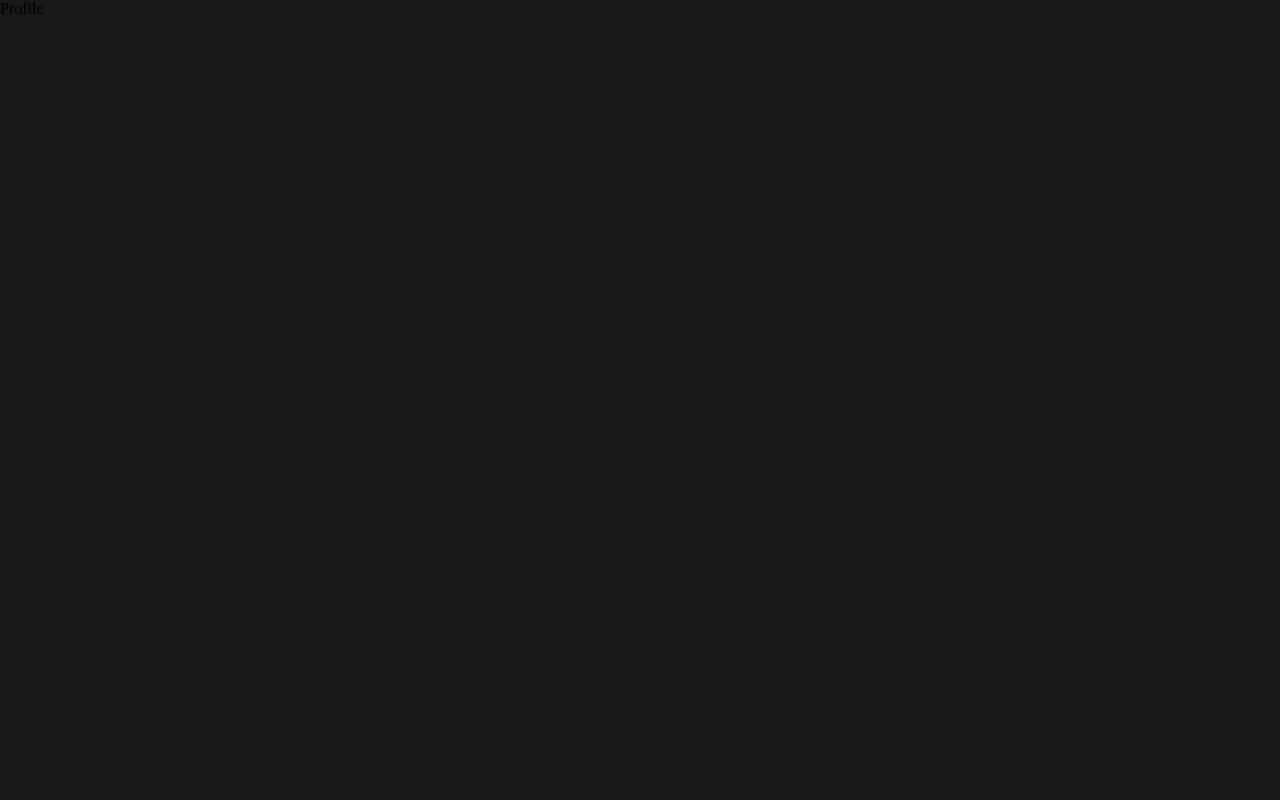
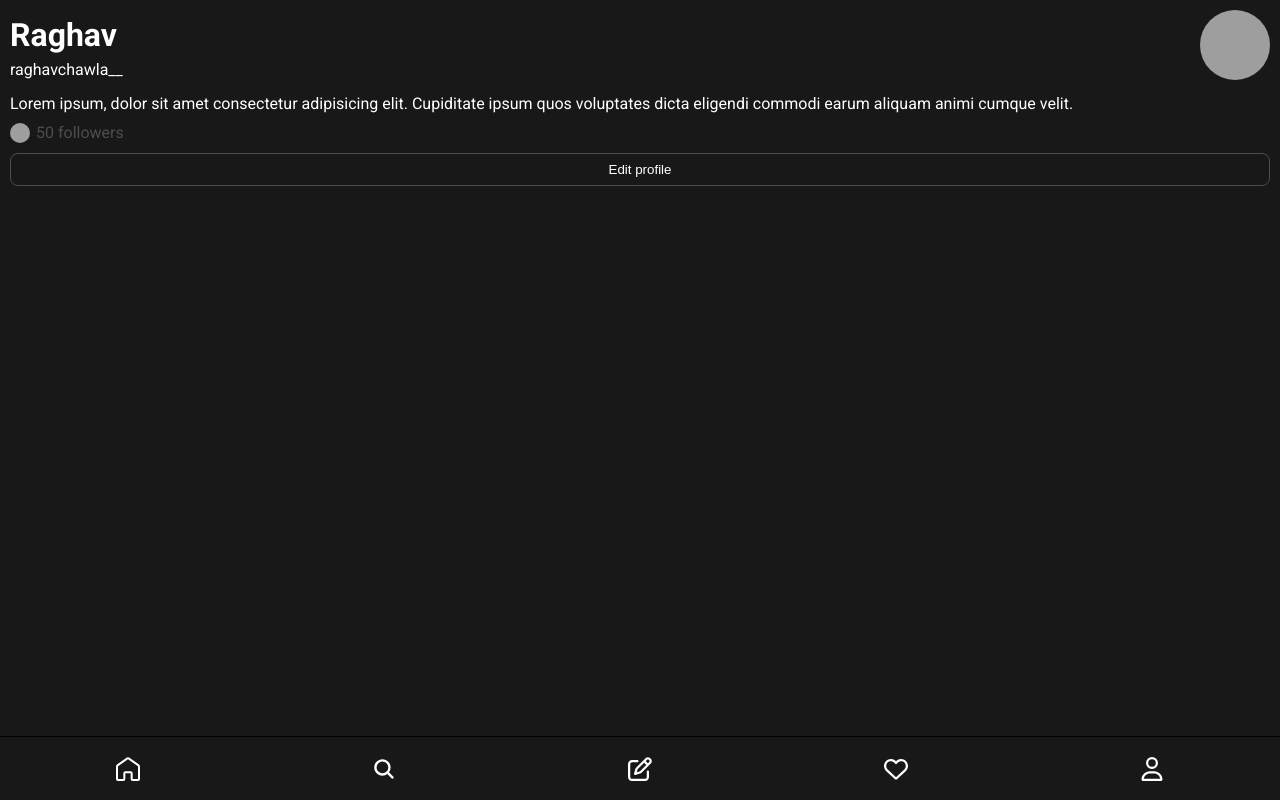
Before and after one commit to raghchawla131/YapSpace, a React (Vite) app in the folder client/: page /profile in a window 1280 px wide. Built offline with nearby package versions, Linux system fonts and the light colour scheme; grey boxes are pictures that could not be loaded.

Commit message:
profile and edit profile pop up

```diff
--- a/client/index.html
+++ b/client/index.html
@@ -4,6 +4,11 @@
     <meta charset="UTF-8" />
     <link rel="icon" type="image/svg+xml" href="/vite.svg" />
     <meta name="viewport" content="width=device-width, initial-scale=1.0" />
+    <link rel="preconnect" href="https://fonts.googleapis.com">
+    <link rel="preconnect" href="https://fonts.gstatic.com" crossorigin>
+    <link
+      href="https://fonts.googleapis.com/css2?family=Roboto:ital,wght@0,100;0,300;0,400;0,500;0,700;0,900;1,100;1,300;1,400;1,500;1,700;1,900&display=swap"
+      rel="stylesheet">
     <title>YapSpace</title>
   </head>
   <body>
--- a/client/src/App.css
+++ b/client/src/App.css
@@ -3,9 +3,11 @@
   padding: 0;
   box-sizing: border-box;
   background-color: #181818;
+  color: white;
 }
 
 html, body {
   height: 100%;
   width: 100%;
+  font-family: "Roboto", sans-serif;
 }
--- a/client/src/App.tsx
+++ b/client/src/App.tsx
@@ -2,6 +2,7 @@ import {
   createBrowserRouter,
   RouterProvider,
   Route,
+  Outlet,
   Link,
 } from "react-router-dom";
 import './App.css'
@@ -12,20 +13,25 @@ import Search from "./pages/Search/Search";
 import CreatePost from "./pages/CreatePost/CreatePost";
 import Activity from "./pages/Activity/Activity";
 import Profile from "./pages/Profile/Profile";
+import Footer from "./components/layout/Footer";
 
+const Layout = () => {
+  return (
+    <div className="layout">
+      <Outlet />
+      <Footer />
+    </div>
+  );
+};
 
 const router = createBrowserRouter([
   {
     path: "/",
+    element: <Layout />,
+    children: [
+      {
+        path: "/",
         element: <Home/>
-  },
-  {
-    path: "/login",
-    element: <Login/>
-  },
-  {
-    path: "/signup",
-    element: <Signup/>
       },
       {
         path: "/search",
@@ -43,6 +49,16 @@ const router = createBrowserRouter([
         path: "/profile",
         element: <Profile/>
       },
+    ],
+  },
+  {
+    path: "/login",
+    element: <Login/>
+  },
+  {
+    path: "/signup",
+    element: <Signup/>
+  },
 ]);
 
 function App() {
--- a/client/src/components/layout/Footer.tsx
+++ b/client/src/components/layout/Footer.tsx
@@ -17,7 +17,7 @@ const Footer = () => {
     navigate("/search");
   };
   const navigateToCreatePost = () => {
-    navigate("/create-post");
+    navigate("/create");
   };
   const navigateToActivity = () => {
     navigate("/activity");
--- a/client/src/components/layout/Navbar.css
+++ b/client/src/components/layout/Navbar.css
@@ -1,10 +1,12 @@
 .navbar {
   height: 4rem;
-  border-bottom: 1px solid black;
+  width: 100%;
   display: flex;
   justify-content: center;
   align-items: center;
+  border-bottom: 1px solid black;
 }
+
 .navbar__logo {
   height: 2.5rem;
   width: 2.5rem;
--- a/client/src/pages/Profile/Profile.css
+++ b/client/src/pages/Profile/Profile.css
@@ -0,0 +1,107 @@
+.profile {
+  padding: 10px;
+}
+
+.profile__info {
+  display: flex;
+  flex-direction: column;
+  gap: 10px;
+}
+
+.profile__info-container {
+  display: flex;
+  justify-content: space-between;
+  align-items: center;
+}
+
+.profile__info-header {
+  display: flex;
+  flex-direction: column;
+  gap: 6px;
+}
+
+.profile__info-img {
+  width: 70px;
+  height: 70px;
+  border-radius: 50%;
+  object-fit: cover;
+}
+
+.profile__info-followers {
+  display: flex;
+  gap: 6px;
+}
+
+.profile__info-followers-img {
+  width: 20px;
+  height: 20px;
+  border-radius: 50%;
+  object-fit: cover;
+}
+
+.profile__info-followers-cnt {
+  color: #4d4d4d;
+}
+
+.profile__info-edit-profile-btn  {
+  border: 1px solid #4d4d4d;
+  border-radius: 8px;
+  width: 100%;
+  padding: 8px 20px;
+}
+
+
+/* edit profile pop up */
+
+.popup-backdrop {
+  position: fixed;
+  top: 0;
+  left: 0;
+  width: 100%;
+  height: 100%;
+  background-color: rgba(0, 0, 0, 0.5);
+  z-index: 999;
+}
+
+.popup {
+  position: absolute;
+  top: 50%;
+  left: 50%;
+  transform: translate(-50%, -50%);
+  width: 80vw;
+  padding: 10px;
+  border: 1px solid #4d4d4d;
+  border-radius: 8px;
+  z-index: 1000;
+}
+
+.popup__form {
+  display: flex;
+  flex-direction: column;
+  gap: 10px;
+}
+
+.popup__form-group {
+  display: flex;
+  flex-direction: column;
+  gap: 10px;
+}
+
+.popup__label {
+  font-size: 14px;
+}
+
+.popup__input {
+  outline: none;
+  border: none;
+  border-bottom: 1px solid #4d4d4d;
+  padding-bottom: 6px;
+}
+
+.popup__btn {
+  background-color: white;
+  color: black;
+  border-radius: 8px;
+  border: none;
+  padding: 10px;
+}
--- a/client/src/pages/Profile/Profile.tsx
+++ b/client/src/pages/Profile/Profile.tsx
@@ -1,9 +1,116 @@
-import React from 'react'
+import React, { ChangeEvent, useState } from "react";
+import "./Profile.css";
+import { signup } from "../../../../server/controllers/auth";
+
+interface EditProfileData {
+  name: string;
+  bio: string;
+}
 
 const Profile = () => {
+  const [showPopUp, setShowPopUp] = useState(false);
+  const [editProfileData, setEditProfileData] = useState<EditProfileData>({
+    name: "",
+    bio: "",
+  });
+
+  const toggleEditProfile = () => {
+    setShowPopUp(!showPopUp);
+  };
+
+  const handlePopupClick = (
+    e: React.MouseEvent<HTMLDivElement, MouseEvent>
+  ) => {
+    e.stopPropagation();
+  };
+
+  const handleFormChange = (e: ChangeEvent<HTMLInputElement>) => {
+    setEditProfileData({
+      ...editProfileData,
+      [e.target.name]: e.target.value,
+    });
+  }
+
+  const handleSubmit = () => {
+    // Call the API to update the user's profile
+  };
+
   return (
-    <div>Profile</div>
-  )
-}
+    <>
+      <div className="profile">
+        <div className="profile__info">
+          <div className="profile__info-container">
+            <div className="profile__info-header">
+              <h1 className="profile__info-name">Raghav</h1>
+              <p className="profile__info-username">raghavchawla__</p>
+            </div>
+            <div className="profile__info-img-container">
+              <img
+                className="profile__info-img"
+                src="https://images.unsplash.com/photo-1625516152414-8f33eef3d660?q=80&w=1964&auto=format&fit=crop&ixlib=rb-4.0.3&ixid=M3wxMjA3fDB8MHxwaG90by1wYWdlfHx8fGVufDB8fHx8fA%3D%3D"
+                alt=""
+              />
+            </div>
+          </div>
+          <div className="profile__info-bio">
+            <p>
+              Lorem ipsum, dolor sit amet consectetur adipisicing elit.
+              Cupiditate ipsum quos voluptates dicta eligendi commodi earum
+              aliquam animi cumque velit.
+            </p>
+          </div>
+          <div className="profile__info-followers">
+            <img
+              className="profile__info-followers-img"
+              src="https://images.unsplash.com/photo-1702838834593-5d1bbab96706?q=80&w=1938&auto=format&fit=crop&ixlib=rb-4.0.3&ixid=M3wxMjA3fDB8MHxwaG90by1wYWdlfHx8fGVufDB8fHx8fA%3D%3D"
+              alt=""
+            />
+            <p className="profile__info-followers-cnt">50 followers</p>
+          </div>
+          <div className="profile__info-edit-profile">
+            <button
+              onClick={toggleEditProfile}
+              className="profile__info-edit-profile-btn"
+            >
+              Edit profile
+            </button>
+          </div>
+        </div>
+        <div className="profile__posts"></div>
+      </div>
+      {showPopUp && (
+        <div onClick={toggleEditProfile} className="popup-backdrop">
+          <div onClick={handlePopupClick} className="popup">
+            <form onSubmit={handleSubmit} className="popup__form">
+              <div className="popup__form-group">
+                <label className="popup__label">Name</label>
+                <input
+                  type="text"
+                  placeholder="Name"
+                  name="name"
+                  className="popup__input"
+                  onChange={handleFormChange}
+                />
+              </div>
+              <div className="popup__form-group">
+                <label className="popup__label">Bio</label>
+                <input
+                  type="text"
+                  placeholder="Write a bio..."
+                  name="bio"
+                  className="popup__input"
+                  onChange={handleFormChange}
+                />
+              </div>
+              <button className="popup__btn" type="submit">
+                Done
+              </button>
+            </form>
+          </div>
+        </div>
+      )}
+    </>
+  );
+};
 
-export default Profile
+export default Profile;
```
Lines whose indentation alone changed are shown as unchanged.
